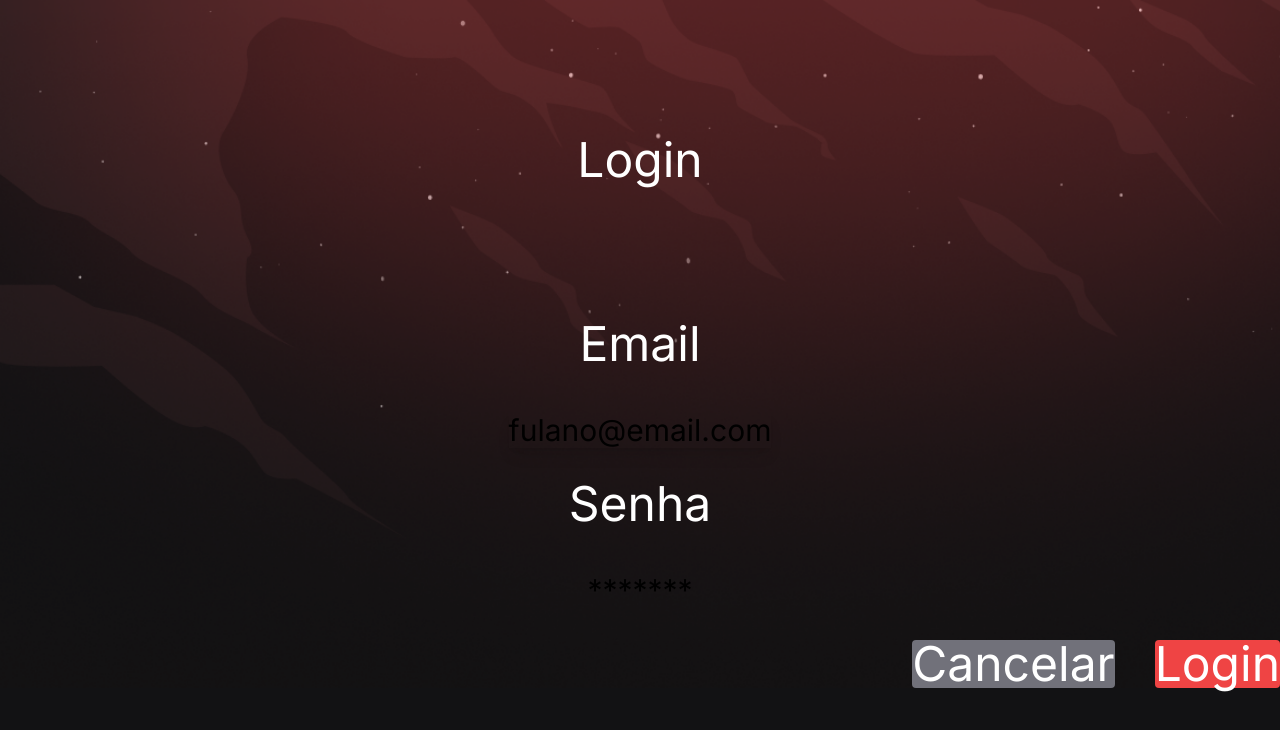
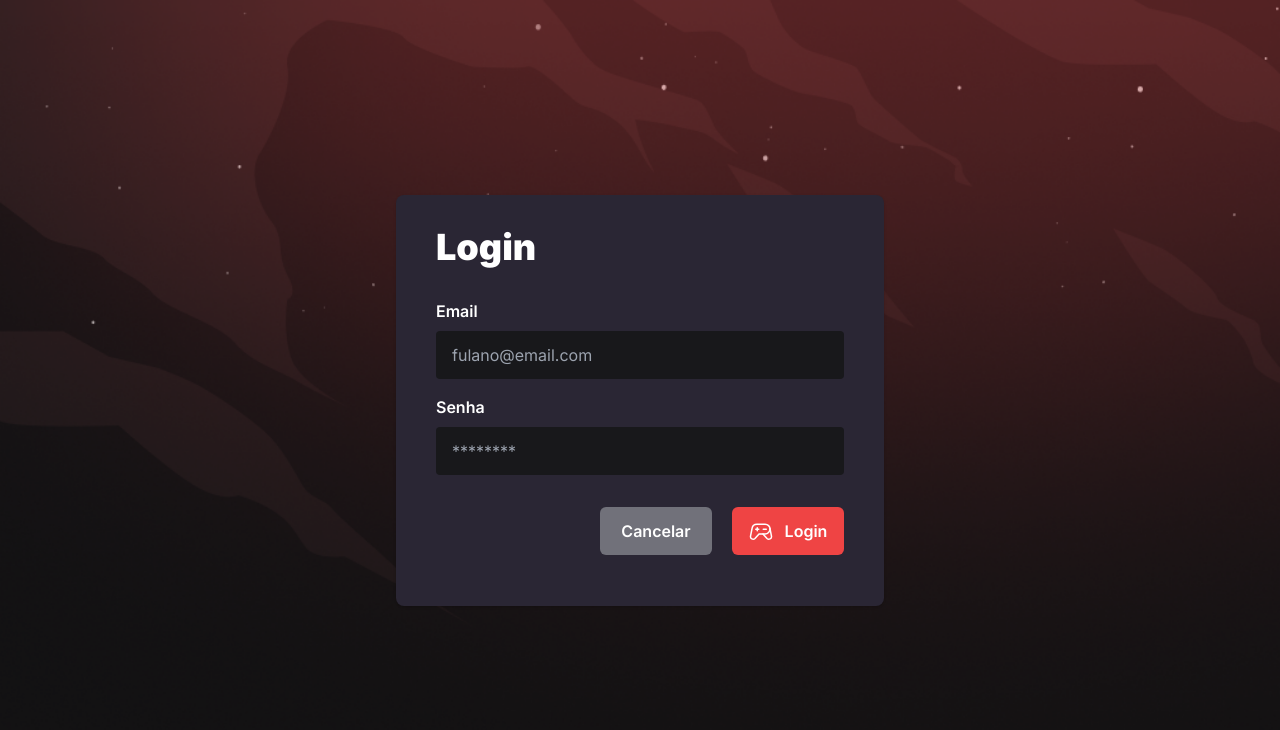
Before and after one commit to ber-lucas/retro-store, a React (Vite) app in the folder web/: page /login in a window 1280 px wide. Shown: the top 730 px of the page. Built offline with nearby package versions, Linux system fonts and the light colour scheme.

Commit message:
Modal de login pronto

```diff
--- a/web/src/components/CreateModalLogin.tsx
+++ b/web/src/components/CreateModalLogin.tsx
@@ -1,26 +1,44 @@
+import { GameController } from "phosphor-react";
+
 const CreateModalLogin = () => {
   return (
-    <div>
-      <div className="h-[40vh] flex flex-col justify-center items-center gap-1">
-        <h1 className="text-white text-5xl">Login</h1>
+    <div className="h-[100vh] flex justify-center items-center">
+      <div
+        title="Caixa Azul"
+        className="px-10 py-8 bg-[#2A2634] h-[411px] w-[488px] flex flex-col rounded-lg shadow gap-8"
+      >
+        <h1 className="text-white font-black text-4xl">Login</h1>
+        <div className="flex flex-col gap-4">
+          <div className="flex flex-col gap-2">
+            <h1 className="text-white text-base font-semibold">Email</h1>
+            <input
+              className="bg-zinc-900 h-12 rounded pl-4 text-white"
+              placeholder="fulano@email.com"
+              type="email"
+              name="inputEmail"
+              id="inputEmail"
+            />
           </div>
-      <div className="h-[20vh] flex flex-col items-center gap-1">
-        <h1 className="text-white text-5xl">Email</h1>
-        <h2 className="shadow-lg m-10 text-black text-3xl">fulano@email.com</h2>
+          <div className="flex flex-col gap-2">
+            <h1 className="text-white text-base font-semibold">Senha</h1>
+            <input
+              className="bg-zinc-900 h-12 rounded pl-4 text-white"
+              placeholder="********"
+              type="password"
+              name="inputPassword"
+              id="inputPassword"
+            />
           </div>
-      <div className="h-[20vh] flex flex-col items-center gap-1">
-        <h1 className="text-white text-5xl">Senha</h1>
-        <h2 className="box-shadow: 0 10px 15px -3px rgb(0 0 0 / 0.1), text-black m-10 text-3xl">
-          *******
-        </h2>
         </div>
-      <div className="flex justify-end items-center gap-10">
-        <button className="bg-zinc-500 text-white text-5xl rounded">
+        <div className="flex justify-end items-center gap-5">
+          <button className="bg-zinc-500 text-white text-base font-semibold h-12 w-28 rounded-md">
             Cancelar
           </button>
-        <button className="bg-red-500 text-white text-5xl rounded">
+          <button className="bg-red-500 text-white text-base font-semibold h-12 w-28 rounded-md flex items-center justify-center gap-3">
+            <GameController size={24} />
             Login
           </button>
+        </div>
       </div>
     </div>
   );
```
Lines whose indentation alone changed are shown as unchanged.
